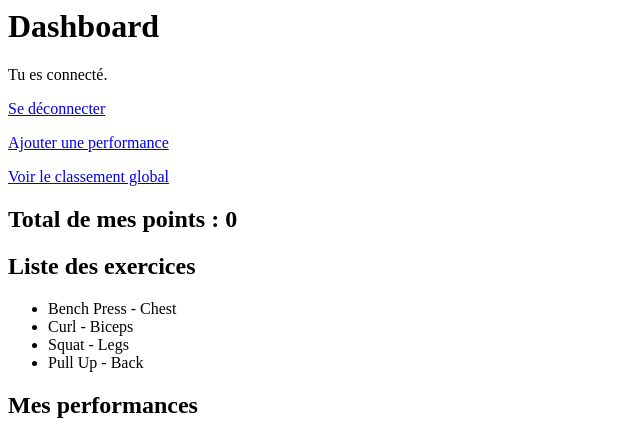
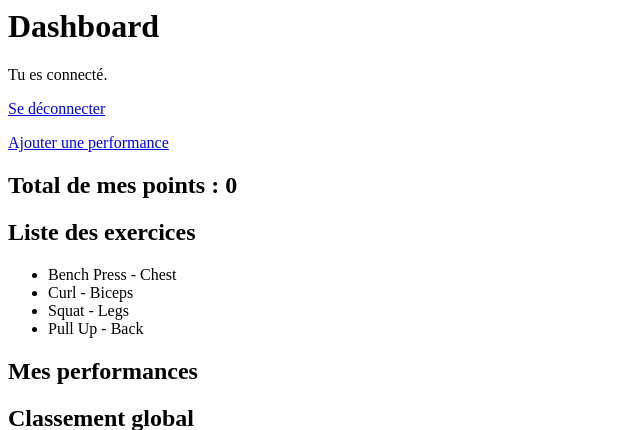
Before and after one commit to reibelbenjamin6-dev/projetNSI-gym, a Flask app: page /dashboard in a window 1280 px wide. Shown: the top 430 px of the page, without its empty margins (0-640 px from the left). Run offline with Flask 3, Linux system fonts and the light colour scheme; the visitor is signed in with stand-in values (Sample User, id 1); data comes from the database, SQL or seed files in the repository; data that the repository does not hold is empty.

Commit message:
nettoyage

```diff
--- a/templates/dashboard.html
+++ b/templates/dashboard.html
@@ -7,9 +7,7 @@
 <p>
     <a href="/add-performance">Ajouter une performance</a>
 </p>
-<p>
-    <a href="/leaderboard">Voir le classement global</a>
-</p>
+
 <h2>Total de mes points : {{ total_points }}</h2>
 
 <h2>Liste des exercices</h2>
```
